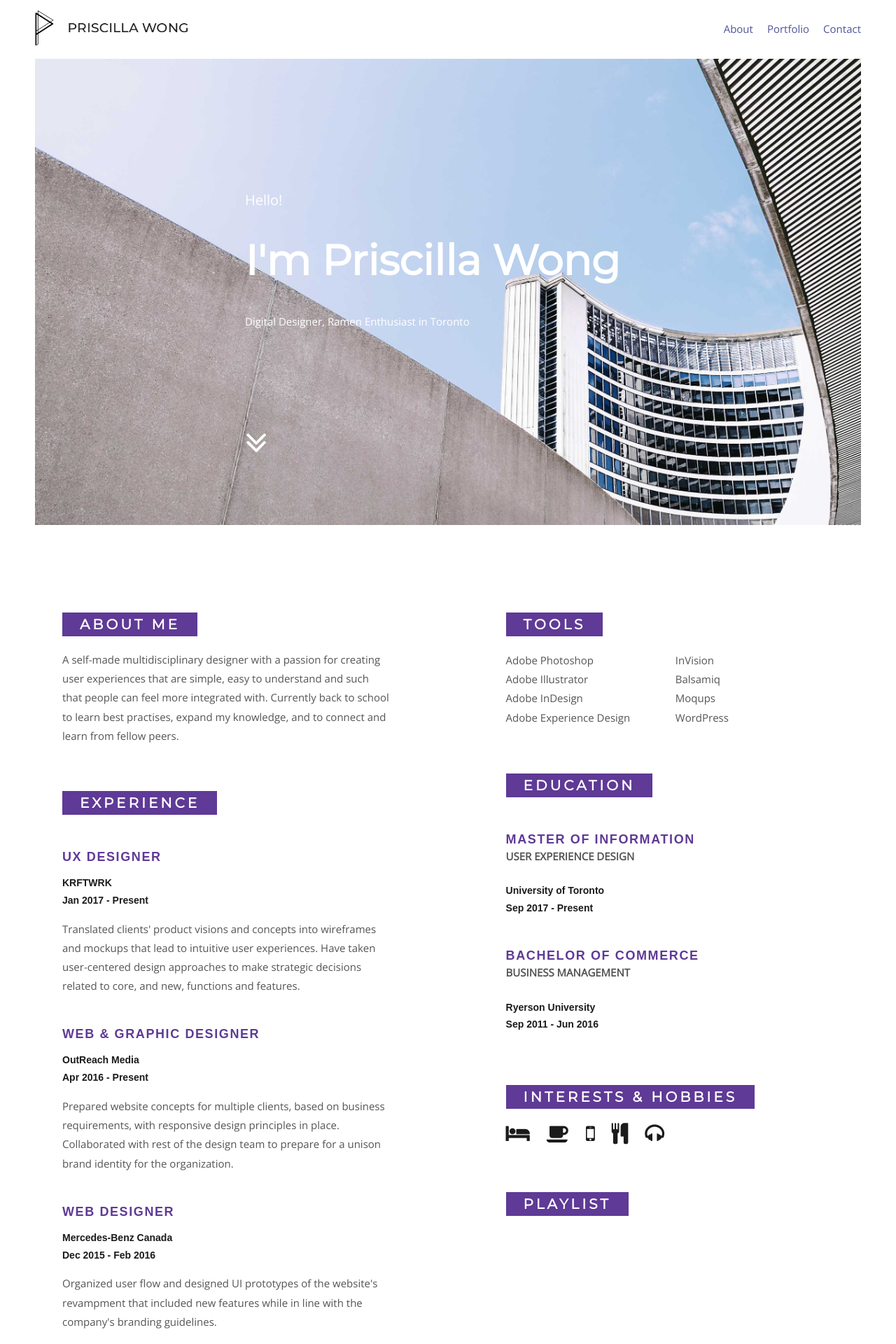
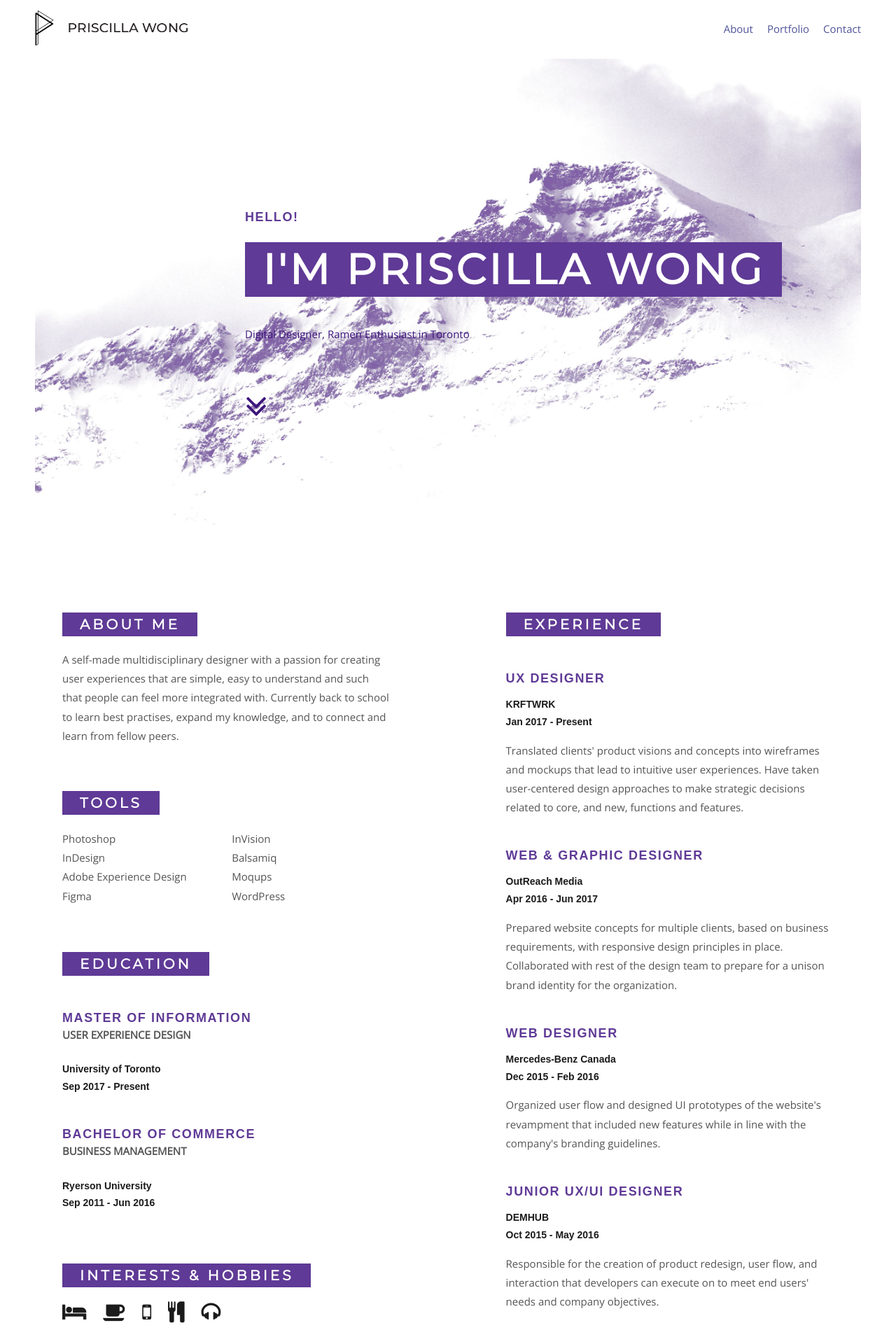
Before and after one commit to priswongys/priswongys.github.io, a PHP site: page / in a window 1280 px wide. Shown: the top 1920 px of the page at 70% size. Run offline with PHP 8.4, Linux system fonts and the light colour scheme; some libraries are stand-ins or nearby versions; grey boxes are pictures that could not be loaded.

Commit message:
Text Changes
Text styling

```diff
--- a/index.html
+++ b/index.html
@@ -70,7 +70,7 @@
 
 		<section class="slider">
 			<div class="maintitle">
-				<h2>Hello!</h2>
+				<h4>Hello!</h4>
 				<h1>I'm Priscilla Wong</h1>
 				<p>Digital Designer, Ramen Enthusiast in Toronto</p>
 				<a href="#about"><i class="fa fa-angle-double-down" aria-hidden="true"></i></a>
@@ -87,68 +87,13 @@
 							</p>
 						</div>
 
-					<h3>Experience</h3>
-						<div class="job">
-							<h4>UX Designer</h4>
-							<h5>
-								<ul>
-									<li>KRFTWRK</li>
-									<li>Jan 2017 - Present</li>
-								</ul>
-							</h5>
-
-							<p>Translated clients' product visions and concepts into wireframes and mockups that lead to intuitive user experiences. Have taken user-centered design approaches to make strategic decisions related to core, and new, functions and features.
-							</p>
-						</div>
-
-						<div class="job">
-							<h4>Web & Graphic Designer</h4>
-							<h5>
-								<ul>
-									<li>OutReach Media</li>
-									<li>Apr 2016 - Present</li>
-								</ul>
-							</h5>
-
-							<p>Prepared website concepts for multiple clients, based on business requirements, with responsive design principles in place. Collaborated with rest of the design team to prepare for a unison brand identity for the organization.
-							</p>
-						</div>
-
-						<div class="job">
-							<h4>Web Designer</h4>
-							<h5>
-								<ul>
-									<li>Mercedes-Benz Canada</li>
-									<li>Dec 2015 - Feb 2016</li>
-								</ul>
-							</h5>
-
-							<p>Organized user flow and designed UI prototypes of the website's revampment that included new features while in line with the company's branding guidelines.
-							</p>
-						</div>
-
-						<div class="job">
-							<h4>Junior UX/UI Designer</h4>
-							<h5>
-								<ul>
-									<li>DEMHUB</li>
-									<li>Oct 2015 - May 2016</li>
-								</ul>
-							</h5>
-
-							<p>Responsible for the creation of product redesign, user flow, and interaction that developers can execute on to meet end users' needs and company objectives.
-							</p>
-						</div>
-					</div>
-
-					<div class="column">
 						<div class="skills">
 							<h3>Tools</h3>
 								<ul>
-									<li>Adobe Photoshop</li>
-									<li>Adobe Illustrator</li>
-									<li>Adobe InDesign</li>
+									<li>Photoshop</li>
+									<li>InDesign</li>
 									<li>Adobe Experience Design</li>
+									<li>Figma</li>
 									<li>InVision</li>
 									<li>Balsamiq</li>
 									<li>Moqups</li>
@@ -204,20 +149,70 @@
 							<i class="fa fa-headphones" aria-hidden="true"></i>
 							</p>
 						</div>
+					</div>
 
-						<div class="spotify">
-							<h3>Playlist</h3>
-							<p>
-							<!-- *insert spotify plugin* -->
-							<iframe src="https://embed.spotify.com/?uri=spotify:user:pwongerz:playlist:7Cr3sDBc5Hg8tt9wsvsfj8&theme=white" width="400" height="285" frameborder="0" allowtransparency="true"></iframe>
-							</p>
+
+					<div class="column">
+						<h3>Experience</h3>
+							<div class="job">
+								<h4>UX Designer</h4>
+								<h5>
+									<ul>
+										<li>KRFTWRK</li>
+										<li>Jan 2017 - Present</li>
+									</ul>
+								</h5>
+
+								<p>Translated clients' product visions and concepts into wireframes and mockups that lead to intuitive user experiences. Have taken user-centered design approaches to make strategic decisions related to core, and new, functions and features.
+								</p>
+							</div>
+
+							<div class="job">
+								<h4>Web & Graphic Designer</h4>
+								<h5>
+									<ul>
+										<li>OutReach Media</li>
+										<li>Apr 2016 - Jun 2017</li>
+									</ul>
+								</h5>
+
+								<p>Prepared website concepts for multiple clients, based on business requirements, with responsive design principles in place. Collaborated with rest of the design team to prepare for a unison brand identity for the organization.
+								</p>
+							</div>
+
+							<div class="job">
+								<h4>Web Designer</h4>
+								<h5>
+									<ul>
+										<li>Mercedes-Benz Canada</li>
+										<li>Dec 2015 - Feb 2016</li>
+									</ul>
+								</h5>
+
+								<p>Organized user flow and designed UI prototypes of the website's revampment that included new features while in line with the company's branding guidelines.
+								</p>
+							</div>
+
+							<div class="job">
+								<h4>Junior UX/UI Designer</h4>
+								<h5>
+									<ul>
+										<li>DEMHUB</li>
+										<li>Oct 2015 - May 2016</li>
+									</ul>
+								</h5>
+
+								<p>Responsible for the creation of product redesign, user flow, and interaction that developers can execute on to meet end users' needs and company objectives.
+								</p>
+							</div>
 						</div>
+
 					</div>
 	</article>
 
 
 
-	<main class="portfolio">
+	<main id="portfolioo" class="portfolio">
 		<div class="wrapper">
 
 			<div class="column">
--- a/styles/styles.css
+++ b/styles/styles.css
@@ -89,7 +89,7 @@ section {
 	text-align: center;
 	height: 100vh;
 	width: auto;
-	background: url(toronto.jpg);
+	background: url(mountain.jpg);
 	background-size: cover;
 	border: 50px solid #fff;
 	border-top: 0;
@@ -113,22 +113,29 @@ section {
 
 .slider i {
 	font-size:50px;
-	color: #fff;
-	margin: 120px auto auto auto;
+	color: #3c147c;
+	margin: 50px auto auto auto;
 }
+
 
 
 h1 {
 	font-family: 'Montserrat', sans-serif;
-	line-height: 8px;
 	font-size: 60px;
 	color: #fff;
 	line-height:3rem;
+	margin-top:25px;
+	margin-bottom:25px;
+	display: inline-block;
+	padding: 15px 25px;
+	letter-spacing: 0.25rem;
+	text-transform: uppercase;
+	background:#5f3a96;
 }
 
 h2 {
 	font-size: 1.25rem;
-	color: #fff;
+	color: #3c147c;
 	font-family: 'Open Sans', sans-serif;
 	font-weight: 200;
 }
@@ -271,7 +258,7 @@ main a, .interests a, .sideprojects a {
 }
 
 .slider p {
-	color: #fff;
+	color: #3c147c;
 }
 
 .portfolio {
--- a/ui.html
+++ b/ui.html
@@ -31,9 +31,6 @@
 				</div>
 			</nav>
 
-			</div>
-		</div>
-	</nav>
 
 	<header class="bannerui">
 		<div>
```
Also changed, not shown: other parts of styles/styles.css (+5 -25 lines), ttc.html (+10 -0 lines), styles/mountain.jpg (added), styles/ttc.jpg. Lines whose indentation alone changed are shown as unchanged.
